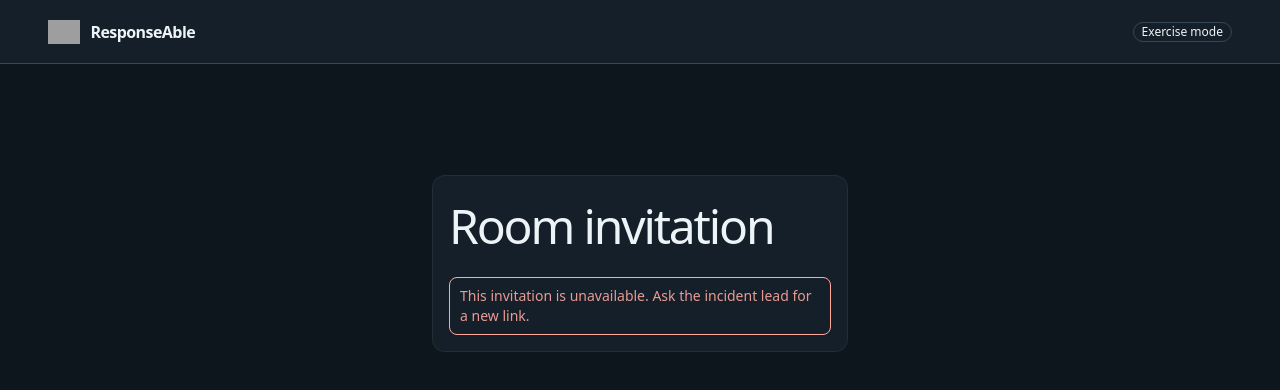
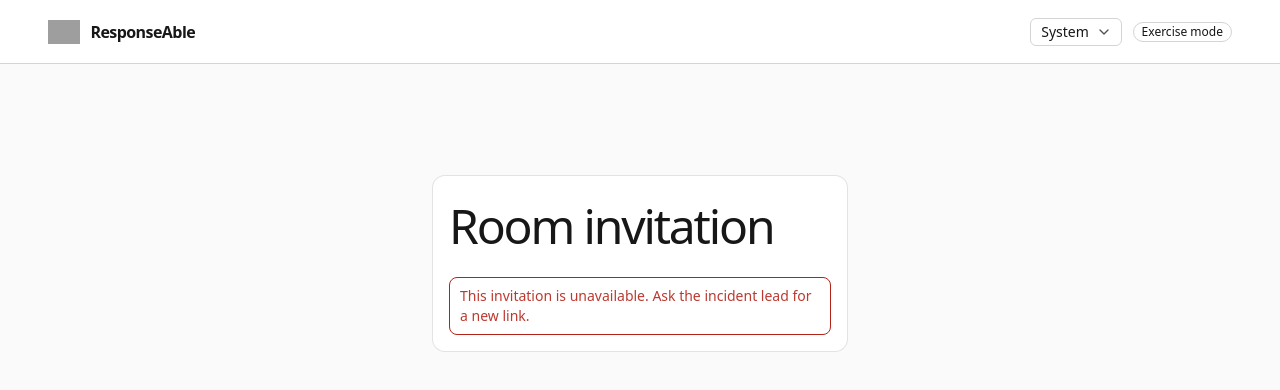
Before and after one commit to Karlcom-de/responseable, a Next.js app: page /j in a window 1280 px wide. Shown: the top 390 px of the page. Built offline with nearby package versions, Linux system fonts and the light colour scheme; grey boxes are pictures that could not be loaded.

Commit message:
Add neutral color themes and a full-page room whiteboard

```diff
--- a/app/board.tsx
+++ b/app/board.tsx
@@ -1,16 +1,26 @@
 'use client';
-import { PenTool } from 'lucide-react';
-import { Button } from '@/components/ui/button';
+import { ExternalLink, PenTool } from 'lucide-react';
+import { Button, buttonVariants } from '@/components/ui/button';
 
 import dynamic from 'next/dynamic';
 import { useState } from 'react';
 
 const Canvas = dynamic(() => import('./canvas'), { ssr: false, loading: () => <p>Loading whiteboard…</p> });
 
+export function RoomCanvas({ path }: { path: string }) {
+  return <Canvas path={path + '/board'} />;
+}
+
 export default function Board({ path }: { path: string }) {
   const [open, setOpen] = useState(false);
   return <section className="roomForm">
     <h3 className="iconLabel"><PenTool className="navIcon" aria-hidden="true" />Whiteboard</h3>
-    {open ? <Canvas path={path + '/board'} /> : <Button variant="outline" onClick={() => setOpen(true)}>Open whiteboard</Button>}
+    <div className="flex flex-wrap items-center gap-2">
+      {!open && <Button variant="outline" onClick={() => setOpen(true)}>Open whiteboard</Button>}
+      <a className={buttonVariants({ variant: 'outline' })} href={path + '/whiteboard'} target="_blank" rel="noopener noreferrer">
+        <ExternalLink aria-hidden="true" data-icon="inline-start" />Full-page whiteboard<span className="sr-only"> (opens in a new tab)</span>
+      </a>
+    </div>
+    {open && <RoomCanvas path={path} />}
   </section>;
 }
--- a/app/canvas.tsx
+++ b/app/canvas.tsx
@@ -1,5 +1,6 @@
 'use client';
 
+import { useTheme } from 'next-themes';
 import { CaptureUpdateAction, Excalidraw } from '@excalidraw/excalidraw';
 import type { ExcalidrawElement } from '@excalidraw/excalidraw/element/types';
 import type { ExcalidrawImperativeAPI } from '@excalidraw/excalidraw/types';
@@ -13,6 +14,7 @@ const supported = new Set(['rectangle', 'diamond', 'ellipse', 'arrow', 'line', '
 const signature = (element: ExcalidrawElement) => `${element.version}:${element.versionNonce}:${element.isDeleted}`;
 
 export default function Canvas({ path }: { path: string }) {
+  const { resolvedTheme } = useTheme();
   const [api, setApi] = useState<ExcalidrawImperativeAPI>();
   const [error, setError] = useState('');
   const known = useRef(new Map<string, string>());
@@ -74,7 +76,7 @@ export default function Canvas({ path }: { path: string }) {
   return <>
     {error && <p className="notice" role="alert">{error}</p>}
     <div className="canvas" aria-label="Shared whiteboard">
-      <Excalidraw langCode="en" theme="dark" excalidrawAPI={setApi}
+      <Excalidraw langCode="en" theme={resolvedTheme === 'dark' ? 'dark' : 'light'} excalidrawAPI={setApi}
         UIOptions={{ canvasActions: { loadScene: false, saveToActiveFile: false, export: false }, tools: { image: false } }}
         onChange={scene => {
           if (!ready.current) return;
--- /dev/null
+++ b/app/einsatz/[id]/[room]/whiteboard/page.tsx
@@ -0,0 +1,24 @@
+import Link from 'next/link';
+import { notFound } from 'next/navigation';
+import { RoomCanvas } from '@/app/board';
+import { Header } from '@/app/shell';
+import { roomAccess, roomInIncident, roomPath } from '@/lib/store';
+
+export default async function WhiteboardPage({ params }: {
+  params: Promise<{ id: string; room: string }>;
+}) {
+  const { id, room } = await params;
+  const current = await roomAccess(id, room);
+  if (!current) notFound();
+  const active = await roomInIncident(id, room);
+  if (!active) notFound();
+  const path = roomPath(id, room);
+  return <><Header name={current.name} guest={Boolean(current.room)} />
+    <main className="whiteboardPage">
+      <Link href={path} className="back">← Back to room</Link>
+      <h1>Whiteboard</h1>
+      <p className="muted">{active.name}</p>
+      <RoomCanvas path={path} />
+    </main>
+  </>;
+}
--- a/app/layout.tsx
+++ b/app/layout.tsx
@@ -1,5 +1,6 @@
 import type { Metadata } from 'next';
 import './style.css';
+import { ThemeProvider } from './theme';
 
 export const metadata: Metadata = {
   title: 'ResponseAble | Incident response rooms',
@@ -7,5 +8,5 @@ export const metadata: Metadata = {
 };
 
 export default function Layout({ children }: { children: React.ReactNode }) {
-  return <html lang="en"><body>{children}</body></html>;
+  return <html lang="en" suppressHydrationWarning><body><ThemeProvider attribute="class" defaultTheme="system" enableSystem disableTransitionOnChange>{children}</ThemeProvider></body></html>;
 }
--- a/app/shell.tsx
+++ b/app/shell.tsx
@@ -6,12 +6,14 @@ import Image from 'next/image';
 import Link from 'next/link';
 import { demo } from '../lib/store';
 import { logout } from './actions';
+import { ThemeSwitch } from './theme';
 
 export function Header({ name, guest = false }: { name?: string; guest?: boolean }) {
   const brand = <><Image className="mark" src="/icon.svg" alt="" width={32} height={32} unoptimized /> ResponseAble</>;
   return <header className="top">
     {guest ? <strong className="brand">{brand}</strong> : <Link className="brand" href="/">{brand}</Link>}
     <div className="identity">
+      <ThemeSwitch />
       {demo && <Badge variant="outline">Exercise mode</Badge>}
       {name && <><span>{name}</span>{!guest && !demo && process.env.RESPONSEABLE_PUBLIC_ORIGIN && <Link href="/security" className="iconLabel"><KeyRound className="navIcon" aria-hidden="true" />Account security</Link>}<form action={logout}><Button type="submit" variant="ghost">Sign out</Button></form></>}
     </div>
--- a/app/style.css
+++ b/app/style.css
@@ -1,5 +1,7 @@
 @import "tailwindcss";
 @import "tw-animate-css";
+
+@custom-variant dark (&:where(.dark, .dark *));
 
 @theme inline {
   --color-background: var(--bg);
@@ -8,15 +10,15 @@
   --color-card-foreground: var(--text);
   --color-popover: var(--panel);
   --color-popover-foreground: var(--text);
-  --color-primary: var(--accent);
-  --color-primary-foreground: #231807;
+  --color-primary: var(--text);
+  --color-primary-foreground: var(--bg);
   --color-secondary: var(--selected);
   --color-secondary-foreground: var(--text);
   --color-accent: var(--selected);
   --color-accent-foreground: var(--text);
-  --color-muted: var(--panel);
+  --color-muted: var(--selected);
   --color-muted-foreground: var(--muted);
-  --color-destructive: #ffa99e;
+  --color-destructive: var(--danger);
   --color-border: var(--line);
   --color-input: var(--line);
   --color-ring: var(--accent);
@@ -24,10 +26,33 @@
 }
 
 
-:root{color-scheme:dark;--bg:#0d151d;--panel:#151f29;--line:#364755;--text:#edf4f7;--muted:#a6b6c4;--accent:#ffcf70;--selected:#352b1c;font-family:"Instrument Sans",system-ui,sans-serif}
+:root {
+  color-scheme: light;
+  --bg: #fafafa;
+  --panel: #fff;
+  --line: #d4d4d4;
+  --text: #171717;
+  --muted: #525252;
+  --accent: #525252;
+  --selected: #ededed;
+  --danger: #b42318;
+  font-family: system-ui, sans-serif;
+}
+:root.dark {
+  color-scheme: dark;
+  --bg: #121212;
+  --panel: #1c1c1c;
+  --line: #404040;
+  --text: #fafafa;
+  --muted: #b5b5b5;
+  --accent: #d4d4d4;
+  --selected: #303030;
+  --danger: #ffa99e;
+}
 *{box-sizing:border-box}
 body{margin:0;background:var(--bg);color:var(--text)}
-a{color:var(--accent);text-underline-offset:.2em}
+a{text-underline-offset:.2em}
+.back, .situation > a, .markdown-content a { text-decoration: underline; }
 :focus-visible{outline:2px solid var(--accent);outline-offset:3px}
 textarea{resize:vertical}
 label{font-size:.88rem;font-weight:600}
@@ -56,7 +81,7 @@ p{line-height:1.55}
 .panel > h2{margin-bottom:.9rem}
 .stack{display:grid;gap:1rem;justify-items:start}
 .stack label{width:100%}
-.notice{color:#ffd194}
+.notice{color:var(--danger)}
 .listing,nav ul{list-style:none;margin:0;padding:0}
 .listing a,nav a{display:flex;gap:.5rem;padding:.7rem;border-radius:6px;text-decoration:none;color:var(--text);overflow-wrap:anywhere}
 .listing a{flex-direction:column;border-top:1px solid var(--line)}
@@ -147,3 +172,7 @@ nav a span{color:var(--accent)}
 .workspace .roomForm, .workspace .invites { margin-top: .2rem; padding-top: .7rem; }
 .workspace .chatScroll { height: clamp(180px, 32vh, 380px); }
 .workspace .composer { margin-top: .25rem; }
+
+
+.whiteboardPage { margin-inline: auto; padding: 1rem clamp(1rem, 4vw, 3rem); }
+.whiteboardPage .canvas { height: max(360px, calc(100dvh - 13rem)); }
--- /dev/null
+++ b/app/theme.tsx
@@ -0,0 +1,20 @@
+'use client';
+
+import { useSyncExternalStore } from 'react';
+import { ThemeProvider, useTheme } from 'next-themes';
+import { NativeSelect } from '@/components/ui/native-select';
+
+export { ThemeProvider };
+
+const subscribe = () => () => {};
+
+export function ThemeSwitch() {
+  const mounted = useSyncExternalStore(subscribe, () => true, () => false);
+  const { theme, setTheme } = useTheme();
+  return <NativeSelect aria-label="Color theme" size="sm" disabled={!mounted}
+    value={mounted ? theme ?? 'system' : 'system'} onChange={event => setTheme(event.target.value)}>
+    <option value="system">System</option>
+    <option value="light">Light</option>
+    <option value="dark">Dark</option>
+  </NativeSelect>;
+}
--- a/package.json
+++ b/package.json
@@ -43,6 +43,7 @@
     "livekit-server-sdk": "^2.19.3",
     "lucide-react": "^1.73.0",
     "next": "^16.4.6",
+    "next-themes": "^0.4.6",
     "otpauth": "^9.6.0",
     "pg": "^8.23.1",
     "qrcode": "^1.5.4",
```
Also changed, not shown: 1 other file (tests, documents, lock files or other folders).
